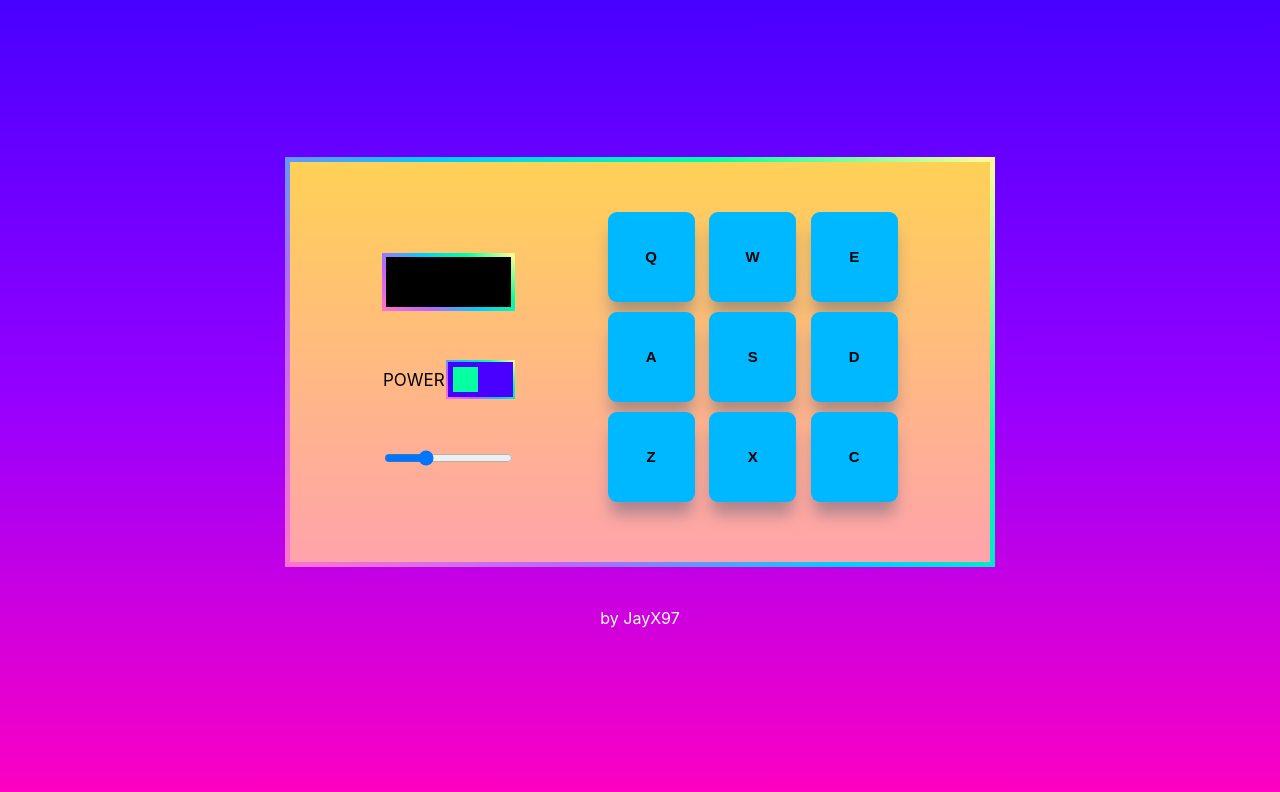
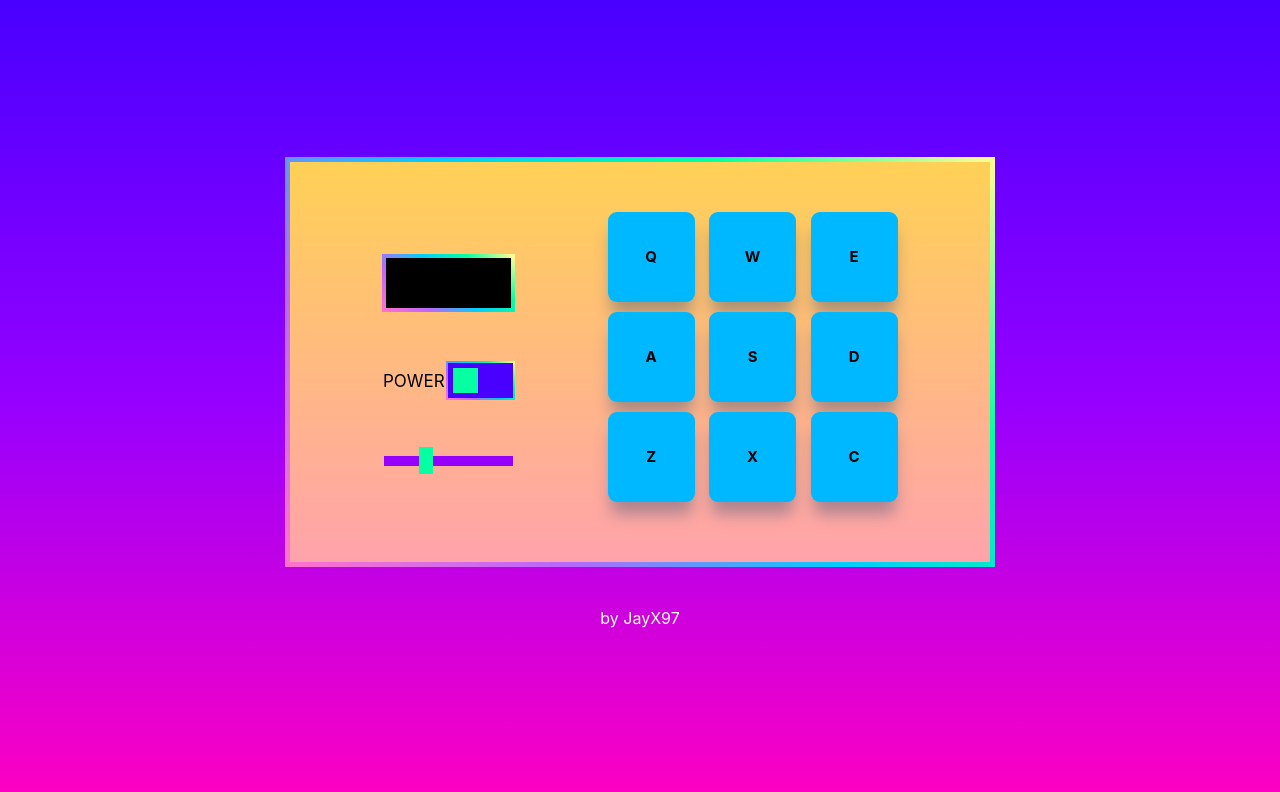
Before and after one commit to JayX97/DrumMachine, a React (Create React App) app: page / in a window 1280 px wide. Shown: the top 792 px of the page. Built offline with nearby package versions, Linux system fonts and the light colour scheme.

Commit message:
Added final styling to app

```diff
--- a/src/DrumMachine.js
+++ b/src/DrumMachine.js
@@ -15,9 +15,10 @@ const DrumMachine = (props) => {
     };
 
     const playAudio = (audio) => {// function for drum pad onClick attribute
-        document.getElementById(audio).pause();
-        document.getElementById(audio).currentTime = 0;
-        document.getElementById(audio).play();
+        const sound = document.getElementById(audio);
+        sound.pause();
+        sound.currentTime = 0;
+        sound.play();
     };
 
     const changeDisplayText = (text) => {// function to change text in display element
@@ -32,9 +33,13 @@ const DrumMachine = (props) => {
     const handleKeyInput = (event) => {// callback function for key listener
         document.querySelectorAll("audio").forEach(clip => {
             if (clip.id === event.key.toUpperCase()) {
-                document.getElementById(event.key.toUpperCase()).click();
-                document.getElementById(event.key.toUpperCase()).style.transform = "scale(0.90)";
-                document.getElementById(event.key.toUpperCase()).style.backgroundColor = "red";
+                const clipPad = document.getElementById(event.key.toUpperCase()).parentNode; //parentNode is the button element wrapping the audio element
+                clipPad.click();
+                // emulate pressing using CSS class styling
+                clipPad.classList.add("active");
+                setTimeout(() => {
+                    clipPad.classList.remove("active");
+                }, 100);
             };
         });
     };
--- a/src/index.css
+++ b/src/index.css
@@ -80,6 +80,37 @@ code {
   justify-content: space-around;
 }
 
+#volume-slider input {
+  -webkit-appearance: none;
+  height: 10px;
+  background-color: #9600ff;
+  outline: none;
+  border: none;
+  cursor: pointer;
+}
+
+#volume-slider input[type="range"]::-moz-range-thumb {
+  -moz-appearance: none;
+  border: 7px solid #05ffa1;
+  background-color: #05ffa1;
+  border-radius: 0;
+  height: 1em;
+  width: 1px;
+}
+
+#volume-slider input[type="range"]::-webkit-slider-thumb {
+  -webkit-appearance: none;
+  border: 7px solid #05ffa1;
+  background-color: #05ffa1;
+  border-radius: 0;
+  height: 2em;
+  width: 1px;
+}
+
+button {
+  font-family: inherit;
+}
+
 #pad-grid {
   display: flex;
   width: 290px;
@@ -103,7 +134,8 @@ code {
   cursor: pointer;
 }
 
-#pad-grid > .drum-pad:active {
+#pad-grid > .drum-pad:active,
+#pad-grid > .drum-pad.active {
   transform: scale(0.90);
   background-color: #9600ff;
 }
```
